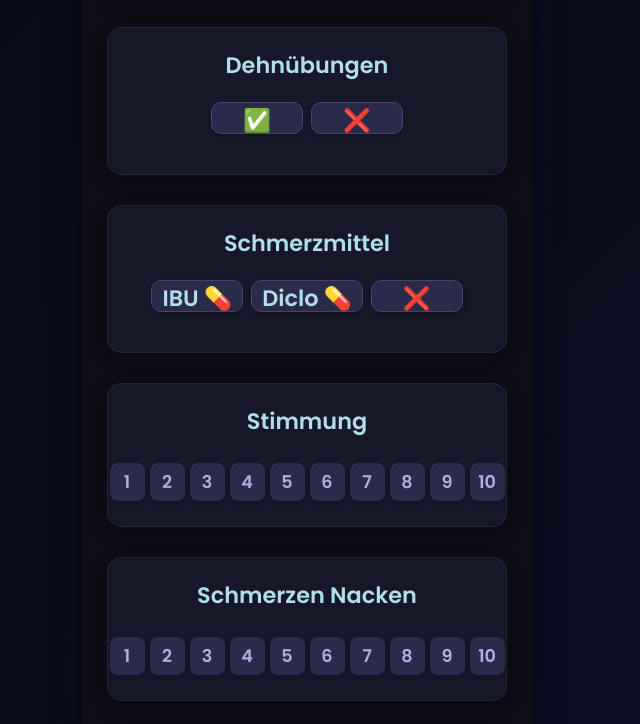
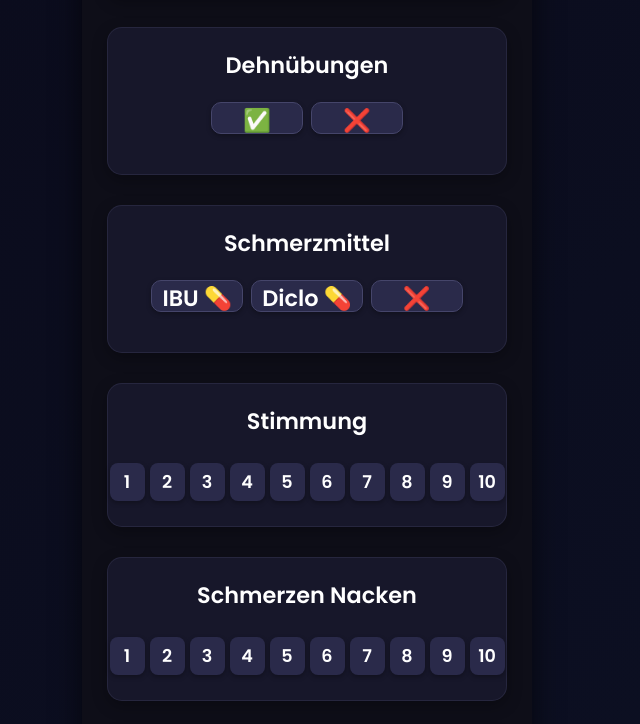
Before and after one commit to Vokabeltrainer/DailyCompanion, a plain HTML site: page index.html in a window 1280 px wide. Shown: the part 596-1320 px from the top of the page, without its empty margins (333-973 px from the left). Drawn offline with Linux system fonts and the light colour scheme.

Commit message:
color font

```diff
--- a/index.html
+++ b/index.html
@@ -80,7 +80,7 @@
             display: block;
             font-size: 1.4em;
             font-weight: 600;
-            color: #b0e0e6;
+            color: #ffffff;
             margin-bottom: 20px;
             text-align: center;
         }
@@ -222,7 +222,7 @@
             align-items: center;
             font-size: 1.1em;
             font-weight: 600;
-            color: #b0b0e0;
+            color: #ffffff;
             cursor: pointer;
             transition: all 0.2s ease-in-out;
             box-shadow: 0 2px 5px rgba(0, 0, 0, 0.3);
```
